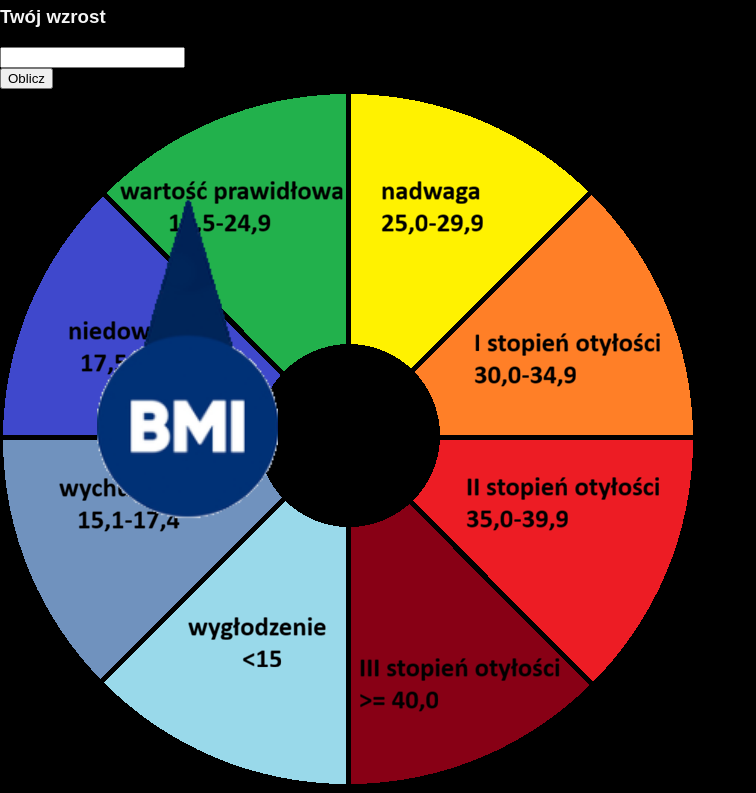
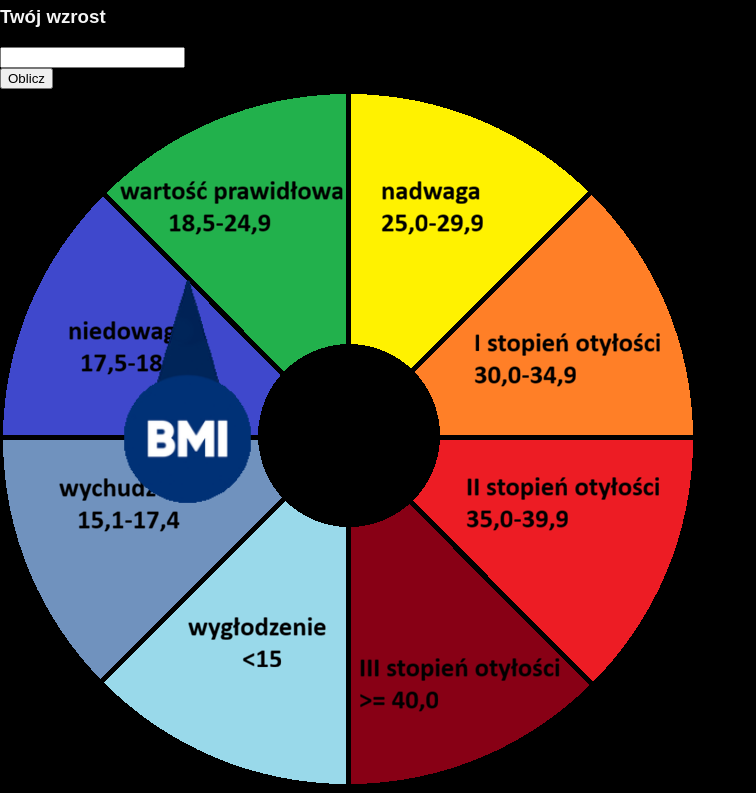
Before and after one commit to lon40seminarium-kotzian-oskar/lon40seminarium-kotzian-oskar-ale-moze-dziala, a Django app: page /bmi/ in a window 1280 px wide. Shown: the part 209-1002 px from the top of the page, without its empty margins (0-756 px from the left). Run offline with Django 5.2, Linux system fonts and the light colour scheme; data that the repository does not hold is empty.

Commit message:
dodane bmi v10

```diff
--- a/bmi/static/bmi/style.css
+++ b/bmi/static/bmi/style.css
@@ -1,12 +1,16 @@
 .container {
     position: relative;
+}
+
+.img1{
+    scale:70%;
 }
 
 .image2 {
     position: absolute;
     left: 128px;
     top: 190px;
-    scale: 1.52;
+    scale: 1.064;
     transition: 200ms;
 }
 
--- a/bmi/templates/bmi/index.html
+++ b/bmi/templates/bmi/index.html
@@ -19,7 +19,7 @@
     <button onclick="oblicz()">Oblicz</button>
     <div id="odpowiedz"></div>
     <div class="container">
-        <img src="{% static 'bmi/images/skala_bmi.png' %}">
+        <img src="{% static 'bmi/images/skala_bmi.png' %}" id="img1">
         <img src="{% static 'bmi/images/strzalka.png' %}" class="image2" id="image2">
     </div>
 
```
Also changed, not shown: bmi/static/bmi/images/strzalka.png.
